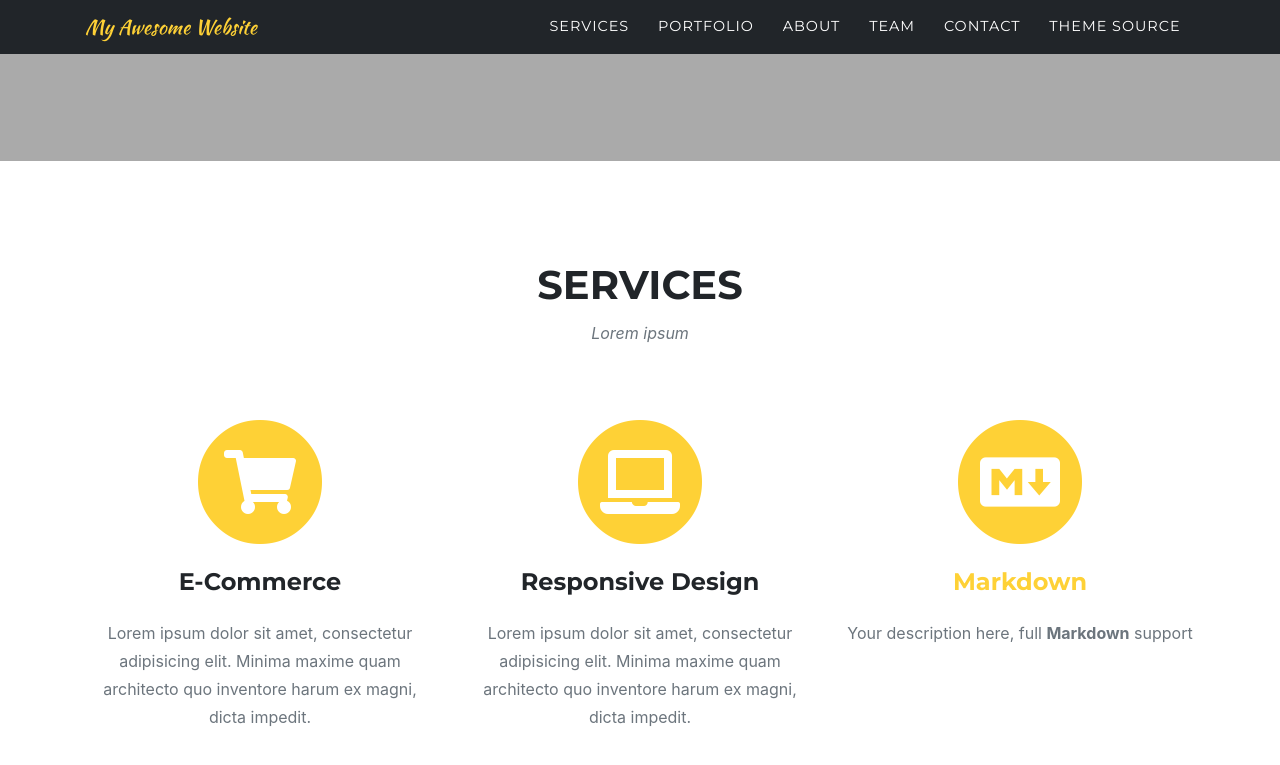
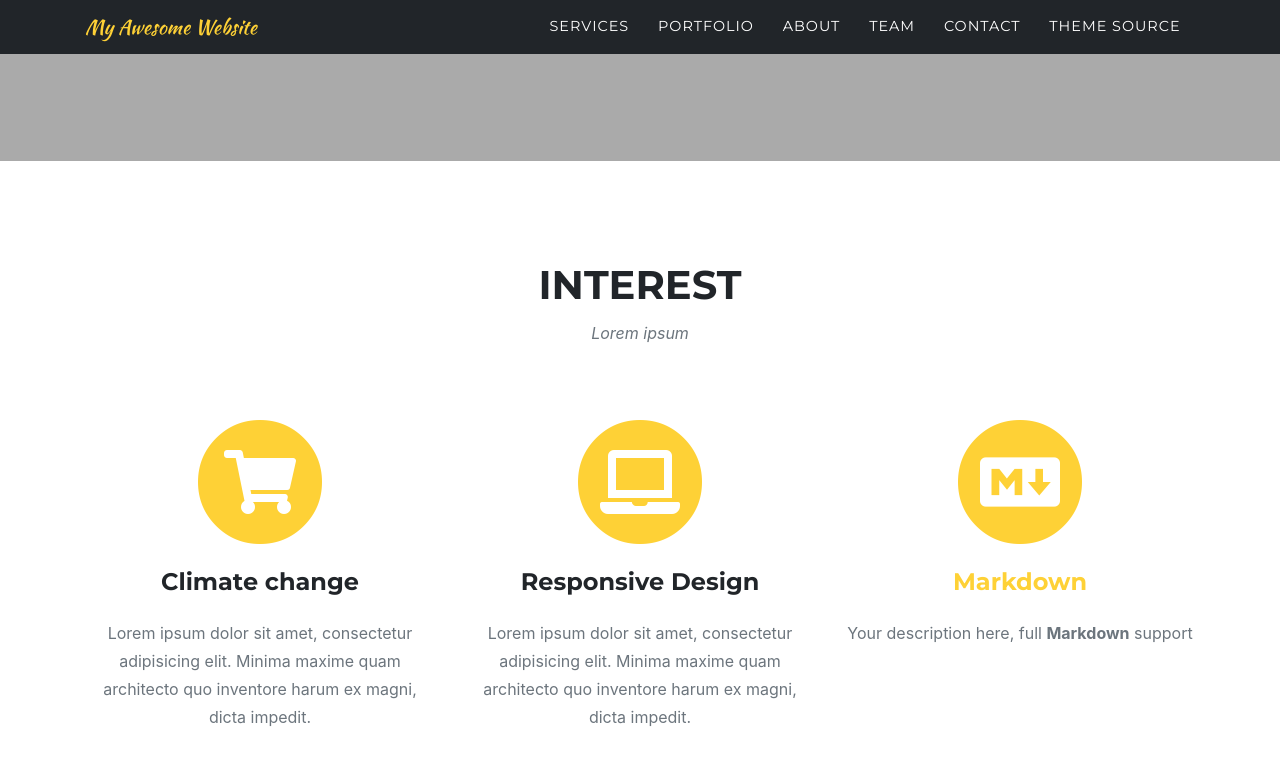
Before and after one commit to huannyling/huannyling.github.io, a Jekyll site: the page built from index.md, in a window 1280 px wide and 900 px high, scrolled down 684 px. Shown: the top 765 px of the window. Built offline with Jekyll 4.4.1, drawn with Linux system fonts in a browser that asks for light colours; some web fonts are replaced.

Commit message:
Update sitetext.yml

```diff
--- a/_data/sitetext.yml
+++ b/_data/sitetext.yml
@@ -5,11 +5,11 @@ header:
     buttonlink: "#services"
 
 services:
-    title: "Services"
+    title: "Interest"
     text: "Lorem ipsum"
     section: services
     list:
-      - title: "E-Commerce"
+      - title: "Climate change"
         desc: "Lorem ipsum dolor sit amet, consectetur adipisicing elit. Minima maxime quam architecto quo inventore harum ex magni, dicta impedit."
         icon: fas fa-shopping-cart #find more at https://fontawesome.com/icons
       - title: "Responsive Design"
```
